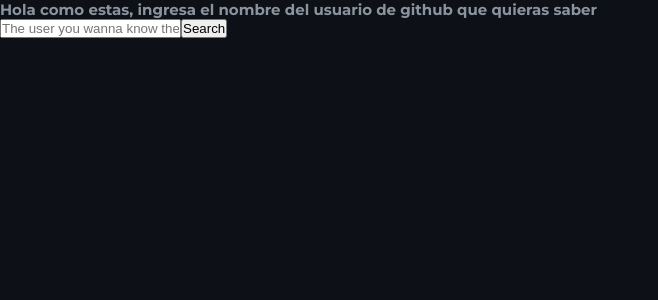
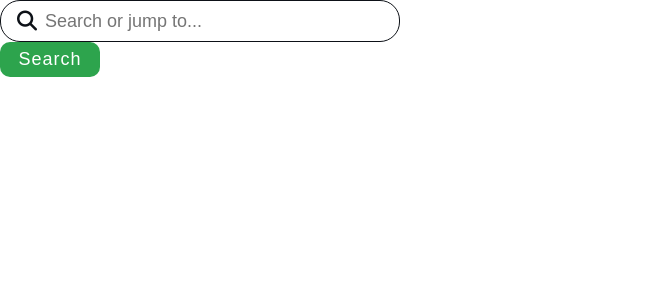
Before and after one commit to admiralpxl/JuniorHub, a React (Create React App) app: page / in a window 1280 px wide. Shown: the top 300 px of the page, without its empty margins (0-658 px from the left). Built offline with nearby package versions, Linux system fonts and the light colour scheme; a web font is replaced by a local one.

Commit message:
style to some component added

```diff
--- a/public/index.html
+++ b/public/index.html
@@ -9,39 +9,24 @@
       href="https://fonts.googleapis.com/css2?family=Montserrat:wght@300;400;500;700&family=PT+Serif+Caption&display=swap"
       rel="stylesheet"
     />
+    <script
+      src="https://kit.fontawesome.com/b2a05ad3f8.js"
+      crossorigin="anonymous"
+    ></script>
     <meta
-      name="description"
-      content="Web site created using create-react-app"
+      name="Github Clone"
+      content="A clone of github website for search users respositories"
     />
-    <link rel="apple-touch-icon" href="%PUBLIC_URL%/logo192.png" />
-    <!--
-      manifest.json provides metadata used when your web app is installed on a
-      user's mobile device or desktop. See https://developers.google.com/web/fundamentals/web-app-manifest/
-    -->
+    <link
+      rel="icon"
+      type="image/png"
+      href="https://paulasaguz.github.io/PaulaHub/images/git.png"
+    />
     <link rel="manifest" href="%PUBLIC_URL%/manifest.json" />
-    <!--
-      Notice the use of %PUBLIC_URL% in the tags above.
-      It will be replaced with the URL of the `public` folder during the build.
-      Only files inside the `public` folder can be referenced from the HTML.
-
-      Unlike "/favicon.ico" or "favicon.ico", "%PUBLIC_URL%/favicon.ico" will
-      work correctly both with client-side routing and a non-root public URL.
-      Learn how to configure a non-root public URL by running `npm run build`.
-    -->
-    <title>React App</title>
+    <title>JuniorHub</title>
   </head>
   <body>
     <noscript>You need to enable JavaScript to run this app.</noscript>
     <div id="root"></div>
-    <!--
-      This HTML file is a template.
-      If you open it directly in the browser, you will see an empty page.
-
-      You can add webfonts, meta tags, or analytics to this file.
-      The build step will place the bundled scripts into the <body> tag.
-
-      To begin the development, run `npm start` or `yarn start`.
-      To create a production bundle, use `npm run build` or `yarn build`.
-    -->
   </body>
 </html>
--- a/src/App.js
+++ b/src/App.js
@@ -52,10 +52,6 @@ function App() {
 
   return (
     <section>
-      <h2>
-        Hola como estas, ingresa el nombre del usuario de github que quieras
-        saber
-      </h2>
       <InputSearch input={getInputValue} />
       <button
         onClick={() => {
--- a/src/components/InputSearch.jsx
+++ b/src/components/InputSearch.jsx
@@ -2,13 +2,44 @@ import React from "react";
 
 function InputSearch(props) {
   return (
-    <>
+    <article className="input-search">
+      <span className="flex-center fas fa-search"></span>
       <input
         type="text"
-        placeholder="The user you wanna know their repos"
+        className="input"
+        placeholder="Search or jump to..."
         onInput={props.input}
       />
-    </>
+      <style jsx>{`
+        .input-search {
+          width: 100%;
+          max-width: 400px;
+          border: 1px solid var(--black);
+          border-radius: 20px;
+          justify-content: start;
+          align-items: center;
+          display: flex;
+        }
+        .input {
+          min-width: 280px;
+          height: 40px;
+          outline: none;
+          border: none;
+          background-color: transparent;
+          padding-left: 8px;
+          font-size: 1.8rem;
+        }
+        span {
+          max-width: 30px;
+          color: var(--black);
+          margin-left: 16px;
+        }
+        ::placeholder {
+          font-size: 1.8rem;
+          font-weight: var(--light);
+        }
+      `}</style>
+    </article>
   );
 }
 
--- a/src/global.css
+++ b/src/global.css
@@ -6,6 +6,7 @@
   --blue: #58a6ff;
   --grayLight: #c9d1d9;
   --gray-border: #30363d;
+  --green: #2da44d;
   /*fonts-weight*/
   --light: 300;
   --regular: 400;
@@ -22,8 +23,8 @@
 }
 html {
   font-size: 62.5%;
-  color: var(--gray);
-  background-color: var(--black);
+  color: var(--black);
+  background-color: var(--white);
   font-family: var(--sn-serif);
 }
 ::-webkit-scrollbar {
@@ -43,6 +44,26 @@ img {
   width: 100%;
   height: 100%;
 }
+span {
+  font-size: 2rem;
+}
+button {
+  outline: none;
+  border: none;
+  width: 100px;
+  height: 35px;
+  border-radius: 10px;
+  font-size: 1.8rem;
+  font-weight: var(--regular);
+  color: var(--white);
+  background-color: var(--green);
+  letter-spacing: 1px;
+}
+.flex-center {
+  display: flex;
+  justify-content: center;
+  align-items: center;
+}
 .center {
   justify-content: center;
   align-items: center;
```
